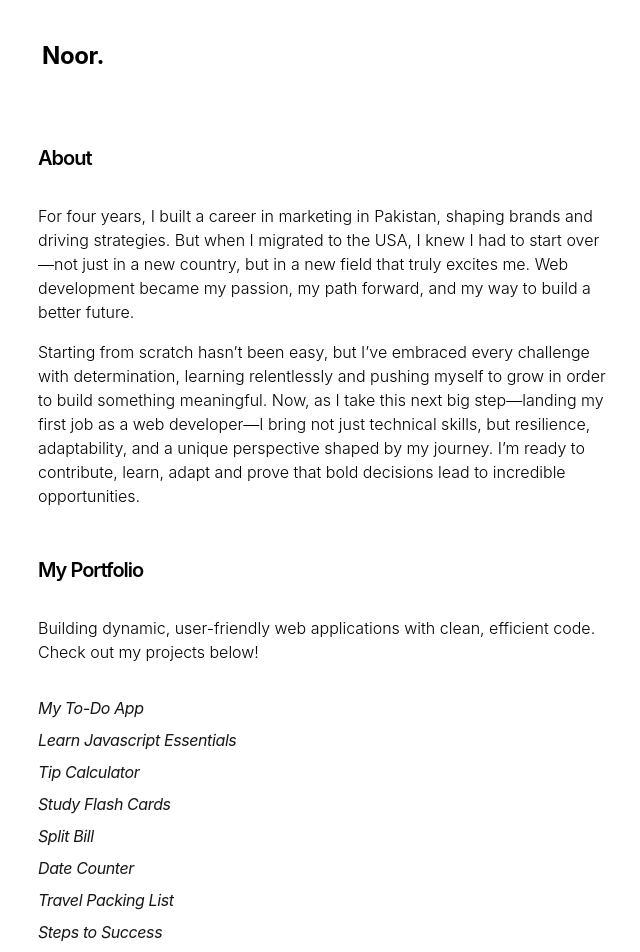
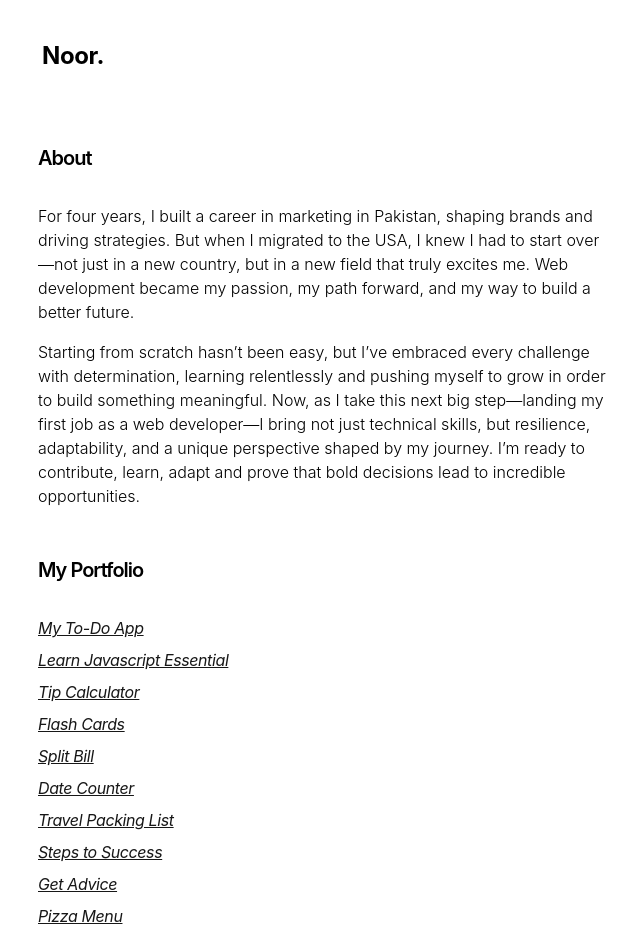
Before and after one commit to Nfmahmood/noor-personal-site, a Next.js app: page / in a window 1280 px wide. Shown: the top 952 px of the page, without its empty margins (314-954 px from the left). Built offline with nearby package versions, Linux system fonts and the light colour scheme.

Commit message:
updating data

```diff
--- a/app/page.tsx
+++ b/app/page.tsx
@@ -1,4 +1,51 @@
 export default function Page() {
+  const myProjects = [
+    {
+      title: "My To-Do App",
+      url: "https://to-do-list-umber-eta-45.vercel.app/",
+    },
+    {
+      title: "Learn Javascript Essential",
+      url: "https://accordion-three-lake.vercel.app/",
+    },
+    {
+      title: "Tip Calculator",
+      url: "https://tip-calculator-livid-gamma.vercel.app/",
+    },
+    {
+      title: "Flash Cards",
+      url: "https://study-flashcards-two.vercel.app/",
+    },
+    {
+      title: "Split Bill",
+      url: "https://split-bill-flame.vercel.app/",
+    },
+    {
+      title: "Date Counter",
+      url: "https://date-counter-pied.vercel.app/",
+    },
+    {
+      title: "Travel Packing List",
+      url: "https://travel-list-livid-three.vercel.app/",
+    },
+    {
+      title: "Steps to Success",
+      url: "https://steps-to-success.vercel.app/",
+    },
+    {
+      title: "Get Advice",
+      url: "https://get-advice-six.vercel.app/",
+    },
+    {
+      title: "Pizza Menu",
+      url: "https://pizza-menu-pink.vercel.app/",
+    },
+  ];
+
+  myProjects.map((project) => {
+    console.log(project.title.toUpperCase());
+  });
+
   return (
     <section>
       <h1 className="mb-8 text-xl font-semibold tracking-tighter">About</h1>
@@ -9,113 +56,24 @@ export default function Page() {
         {`Starting from scratch hasn’t been easy, but I’ve embraced every challenge with determination, learning relentlessly and pushing myself to grow in order to build something meaningful. Now, as I take this next big step—landing my first job as a web developer—I bring not just technical skills, but resilience, adaptability, and a unique perspective shaped by my journey. I’m ready to contribute, learn, adapt and prove that bold decisions lead to incredible opportunities.
 `}
       </p>
+
       <h2 className="mt-[3rem] mb-8 text-xl font-semibold tracking-tighter">
         My Portfolio
       </h2>
-      <p className="mb-4 font-light">
-        {`Building dynamic, user-friendly web applications with clean, efficient code. Check out my projects below!`}
-      </p>
-      <div className="my-8">
+
+      <div>
         <ul>
+          {myProjects.map((project) => (
             <li className="mt-[0.5rem]">
               <a
-              href="https://to-do-list-umber-eta-45.vercel.app/"
-              className="text-neutral-900 dark:text-neutral-100 italic tracking-tight"
+                href={project.url}
+                className="text-neutral-900 dark:text-neutral-100 italic tracking-tight underline"
                 target="_blank"
               >
-              My To-Do App
+                {project.title}
               </a>
             </li>
-
-          <li className="mt-[0.5rem]">
-            <a
-              href="https://accordion-three-lake.vercel.app/"
-              className="text-neutral-900 dark:text-neutral-100 tracking-tight italic"
-              target="_blank"
-            >
-              Learn Javascript Essentials
-            </a>
-          </li>
-
-          <li className="mt-[0.5rem]">
-            <a
-              href="https://tip-calculator-livid-gamma.vercel.app/"
-              className="text-neutral-900 dark:text-neutral-100 tracking-tight italic"
-              target="_blank"
-            >
-              Tip Calculator
-            </a>
-          </li>
-
-          <li className="mt-[0.5rem]">
-            <a
-              href="https://study-flashcards-two.vercel.app/"
-              className="text-neutral-900 dark:text-neutral-100 tracking-tight italic"
-              target="_blank"
-            >
-              Study Flash Cards
-            </a>
-          </li>
-
-          <li className="mt-[0.5rem]">
-            <a
-              href="https://split-bill-flame.vercel.app/"
-              className="text-neutral-900 dark:text-neutral-100 tracking-tight italic"
-              target="_blank"
-            >
-              Split Bill
-            </a>
-          </li>
-
-          <li className="mt-[0.5rem]">
-            <a
-              href="https://date-counter-pied.vercel.app/"
-              className="text-neutral-900 dark:text-neutral-100 tracking-tight italic"
-              target="_blank"
-            >
-              Date Counter
-            </a>
-          </li>
-
-          <li className="mt-[0.5rem]">
-            <a
-              href="https://travel-list-livid-three.vercel.app/"
-              className="text-neutral-900 dark:text-neutral-100 tracking-tight italic"
-              target="_blank"
-            >
-              Travel Packing List
-            </a>
-          </li>
-
-          <li className="mt-[0.5rem]">
-            <a
-              href="https://steps-to-success.vercel.app/"
-              className="text-neutral-900 dark:text-neutral-100 tracking-tight italic"
-              target="_blank"
-            >
-              Steps to Success
-            </a>
-          </li>
-
-          <li className="mt-[0.5rem]">
-            <a
-              href="https://get-advice-six.vercel.app/"
-              className="text-neutral-900 dark:text-neutral-100 tracking-tight italic"
-              target="_blank"
-            >
-              Get Advice
-            </a>
-          </li>
-
-          <li className="mt-[0.5rem]">
-            <a
-              href="https://pizza-menu-pink.vercel.app/"
-              className="text-neutral-900 dark:text-neutral-100 tracking-tight italic"
-              target="_blank"
-            >
-              Pizza Menu
-            </a>
-          </li>
+          ))}
         </ul>
       </div>
     </section>
```
Lines whose indentation alone changed are shown as unchanged.
